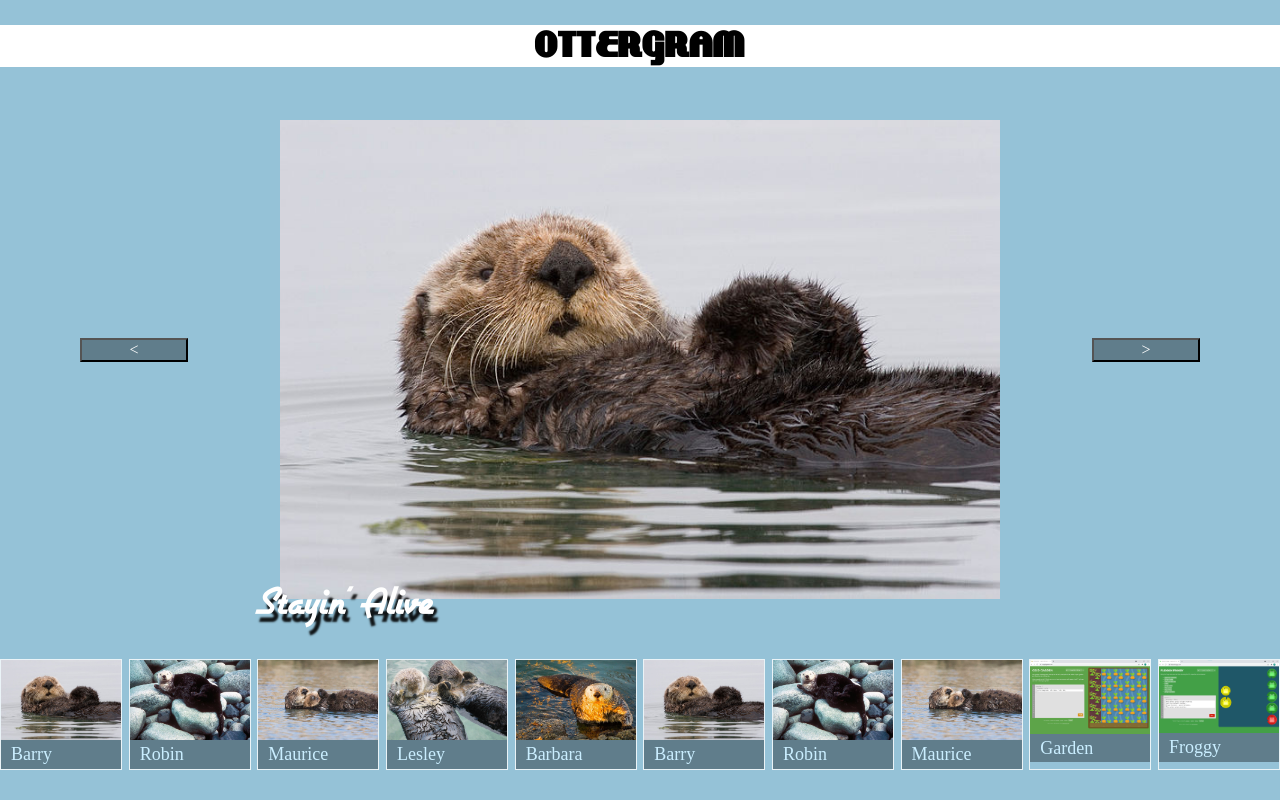
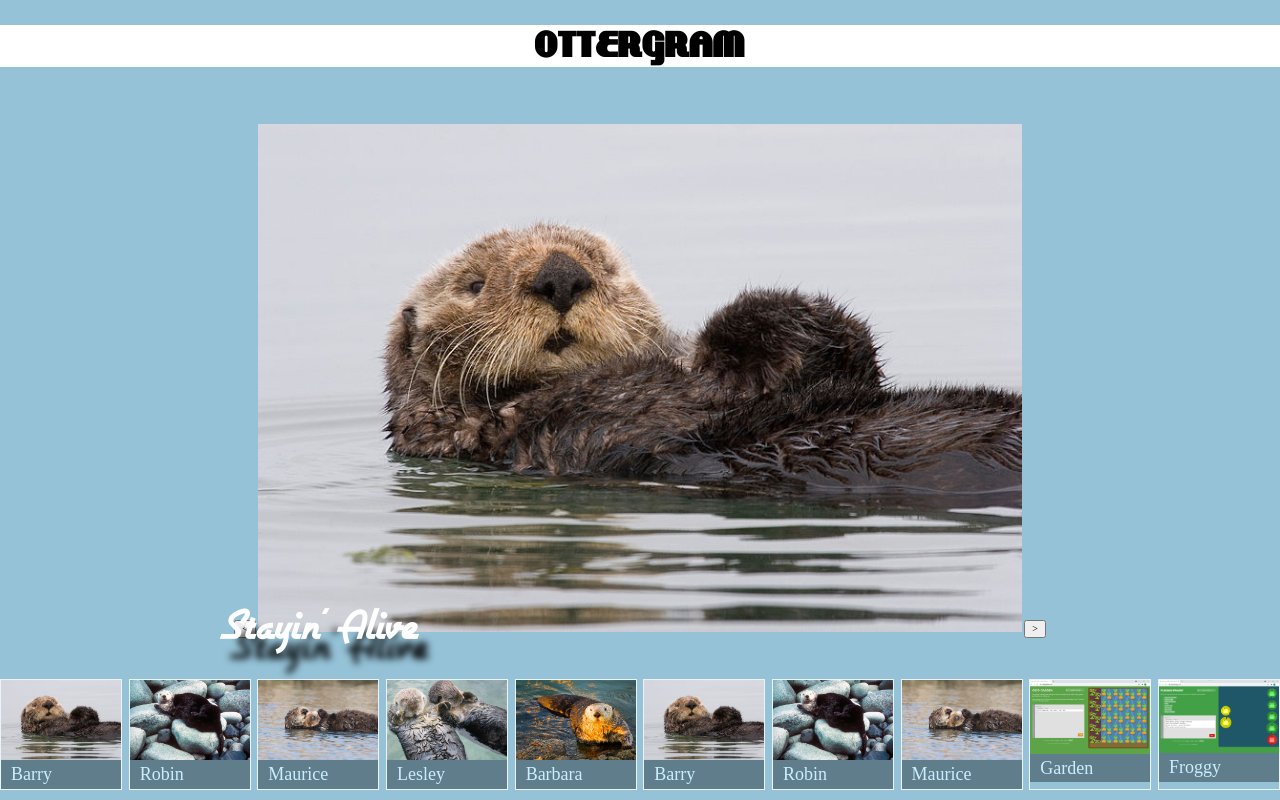
Before and after one commit to Cruuise/Ottergram, a plain HTML site: page index.html in a window 1280 px wide. Drawn offline with nearby package versions, Linux system fonts and the light colour scheme.

Commit message:
Reverted changes

```diff
--- a/stylesheets/style.css
+++ b/stylesheets/style.css
@@ -58,11 +58,6 @@ a {
     border: 1px solid rgb(100%, 100%, 100%);
     border: 1px solid rgba(100%, 100%, 100%, 0.8);
 
-    transition: transform 133ms ease-in-out;
-}
-
-.thumbnail-item:hover {
-    transform: scale(1.2);
 }
 
 .main-content {
@@ -76,17 +71,12 @@ a {
     display: flex;
     justify-content: space-between;
     order: 2;
-    padding: 20px 0;
+    padding: 0;
     list-style: none;
 
     white-space: nowrap;
     overflow-x: auto;
 
-}
-
-.is-tiny {
-    transform: scale(0.001);
-    transition: transform 0ms;
 }
 
 .thumbnail-image {
@@ -115,59 +105,18 @@ a {
 .detail-image-frame {
     position: relative;
     text-align: center;
-
-    transition: transform 333ms;
 }
 
 .detail-image {
     width: 90%;
-    width: 720px;
-    height: 479.7px
-}
-
-.btn-left {
-    display: block;
-    font-size: 16px;
-    position: absolute;
-    bottom: 239.75px;
-    left: -200px;
-    width: 15%;
-
-    background: rgb(96, 125, 139);
-    color: white;
-}
-
-.btn-right {
-    display: block;
-    font-size: 16px;
-    position: absolute;
-    bottom: 239.75px;
-    right: -200px;
-    width: 15%;
-
-    background: rgb(96, 125, 139);
-    color: white;
 }
 
 .detail-image-title {
     position: absolute;
-    bottom: -25px;
-    left: -25px;
+    bottom: -16px;
+    left: 4px;
     font-family: airstreamregular;
     color: white;
-    text-shadow: rgba(0, 0, 0, 0.9) 4px 8px 2px;
-    font-size: 45px;
+    text-shadow: rgba(0, 0, 0, 0.9) 10px 20px 7px;
+    font-size: 50px;
 }
-
-.hidden-detail .detail-image-container {
-    display: none;
-}
-
-.hidden-detail .thumbnail-list {
-    flex-direction: column;
-    align-items: center;
-}
-
-.hidden-detail .thumbnail-item {
-    max-width: 80%;
-}
```
